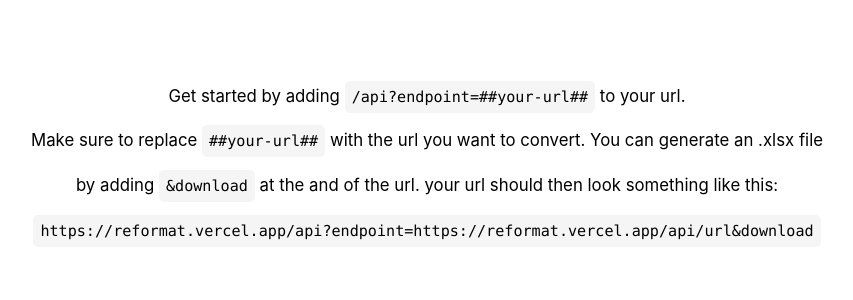
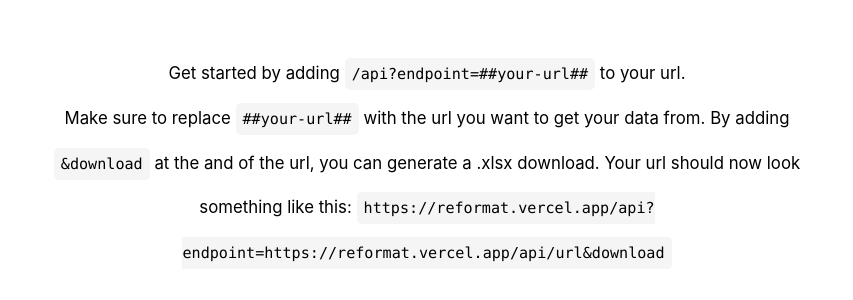
Before and after one commit to uwehornnet/reformat, a Next.js app: page / in a window 1280 px wide. Shown: the part 236-536 px from the top of the page, without its empty margins (213-1066 px from the left). Built offline with nearby package versions, Linux system fonts and the light colour scheme.

Commit message:
moved from express to nextjs

```diff
--- a/pages/index.js
+++ b/pages/index.js
@@ -15,9 +15,9 @@
 				<p className={styles.description}>
 					Get started by adding <code className={styles.code}>/api?endpoint=##your-url##</code> to your url.
 					<br />
-					Make sure to replace <code className={styles.code}>##your-url##</code> with the url you want to
-					convert. You can generate an .xlsx file by adding <code className={styles.code}>&download</code> at
-					the and of the url. your url should then look something like this:{" "}
+					Make sure to replace <code className={styles.code}>##your-url##</code> with the url you want to get
+					your data from. By adding <code className={styles.code}>&download</code> at the and of the url, you
+					can generate a .xlsx download. Your url should now look something like this:{" "}
 					<a href="https://reformat.vercel.app/api/?endpoint=https://reformat.vercel.app/api/url&download">
 						<code className={styles.code}>
 							https://reformat.vercel.app/api?endpoint=https://reformat.vercel.app/api/url&download
```
